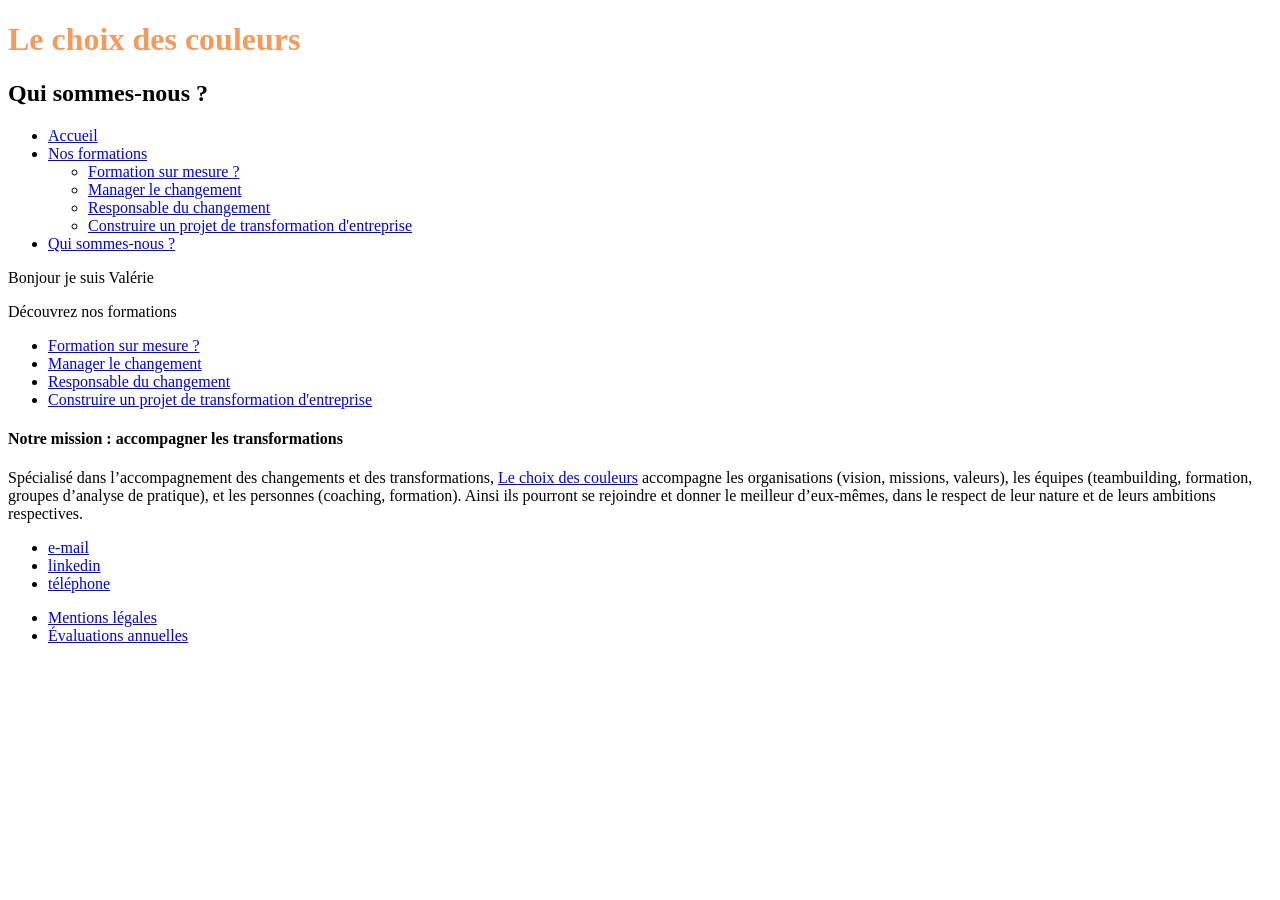
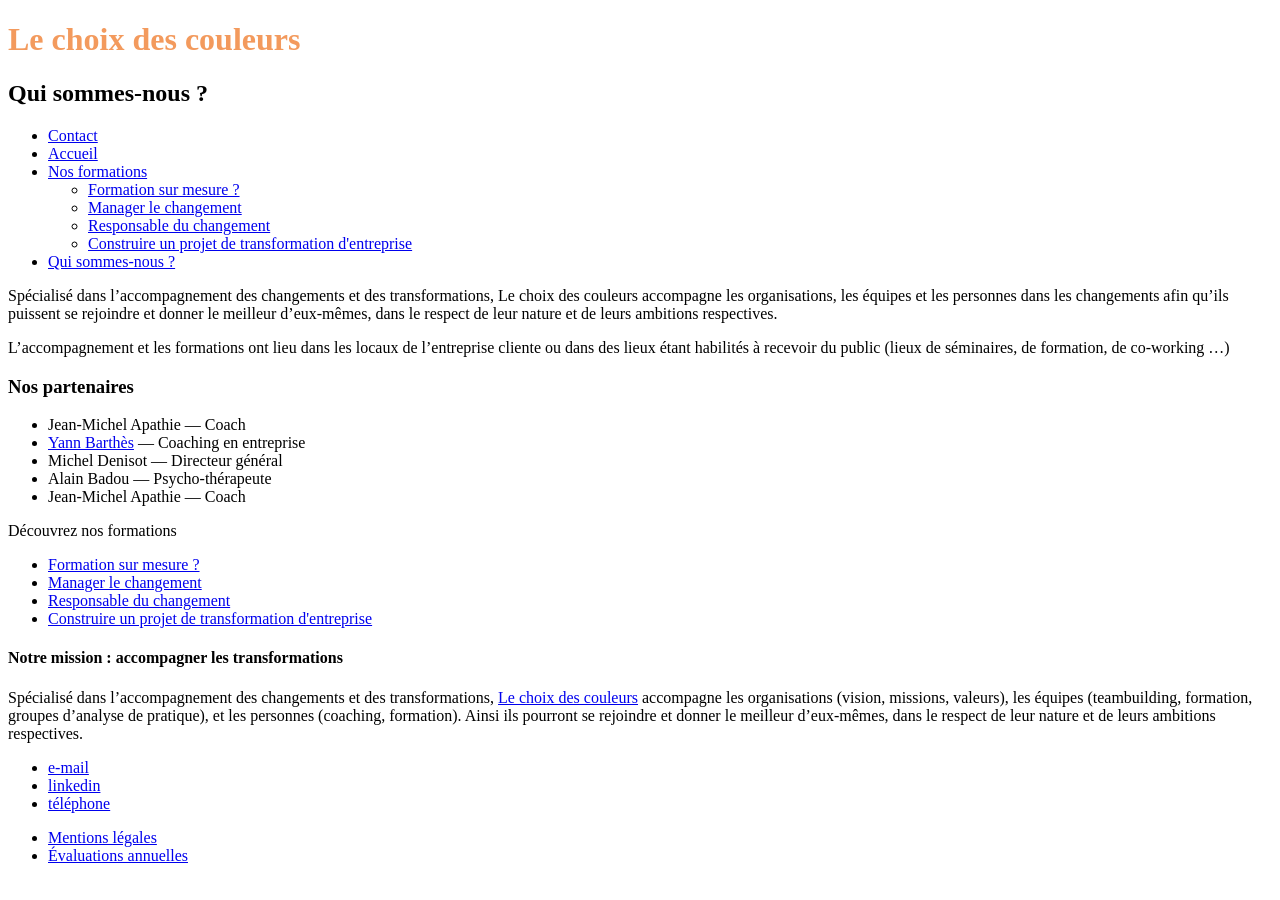
Before and after one commit to hugo-perier/www-lechoixdescouleurs, a Jekyll site: the page built from qui-sommes-nous.md, in a window 1280 px wide. Built offline with Jekyll 4.4.1, drawn with Linux system fonts in a browser that asks for light colours.

Commit message:
Création des pages Contact et Qui sommes-nous ?

```diff
--- a/qui-sommes-nous.md
+++ b/qui-sommes-nous.md
@@ -4,4 +4,13 @@ title: Qui sommes-nous ?
 navigation: menu
 ---
 
-Bonjour je suis Valérie
+Spécialisé dans l’accompagnement des changements et des transformations, Le choix des couleurs accompagne les organisations, les équipes et les personnes dans les changements afin qu’ils puissent se rejoindre et donner le meilleur d’eux-mêmes, dans le respect de leur nature et de leurs ambitions respectives.
+
+L’accompagnement et les formations ont lieu dans les locaux de l’entreprise cliente ou dans des lieux étant habilités à recevoir du public (lieux de séminaires, de formation, de co-working …)
+
+### Nos partenaires
+- Jean-Michel Apathie — Coach
+- [Yann Barthès](http://lechoixdescouleurs.fr) — Coaching en entreprise
+- Michel Denisot — Directeur général
+- Alain Badou — Psycho-thérapeute
+- Jean-Michel Apathie — Coach
```
Also changed, not shown: contact.md (added, +10 -0 lines).
